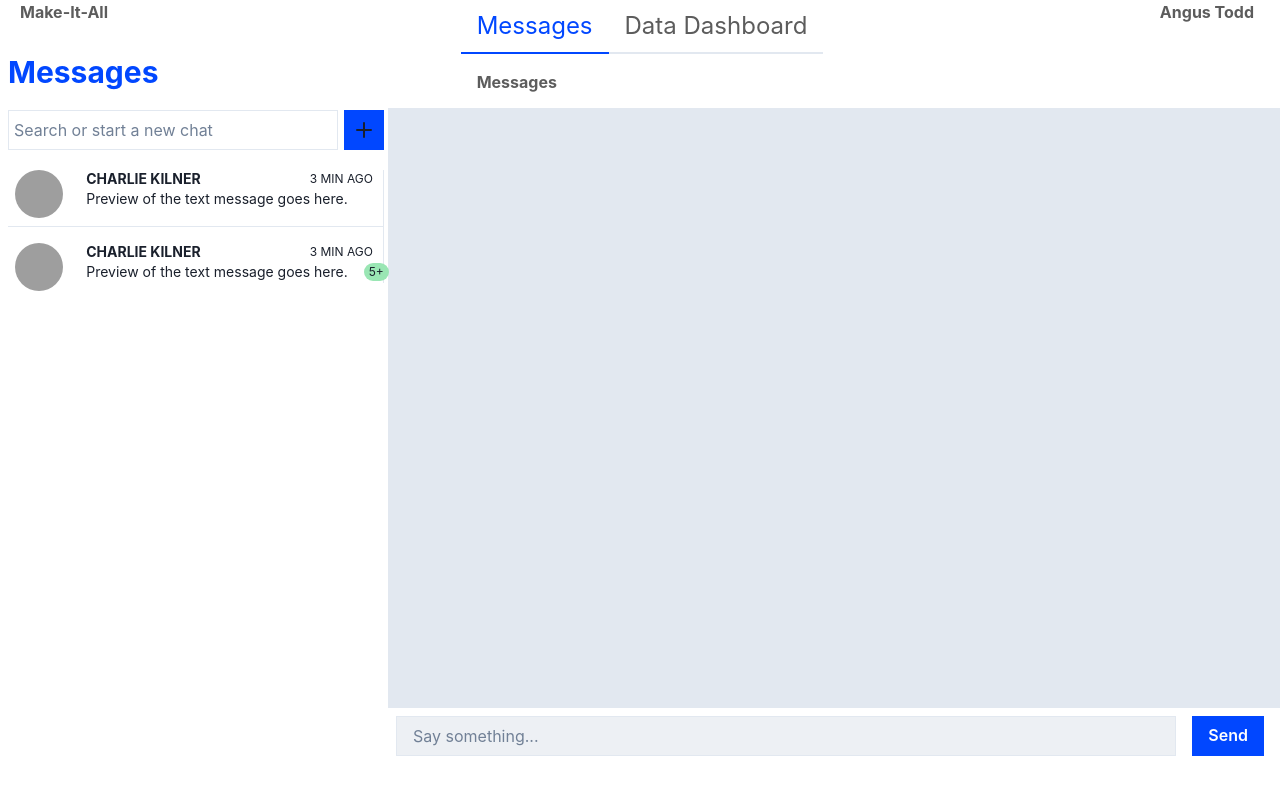
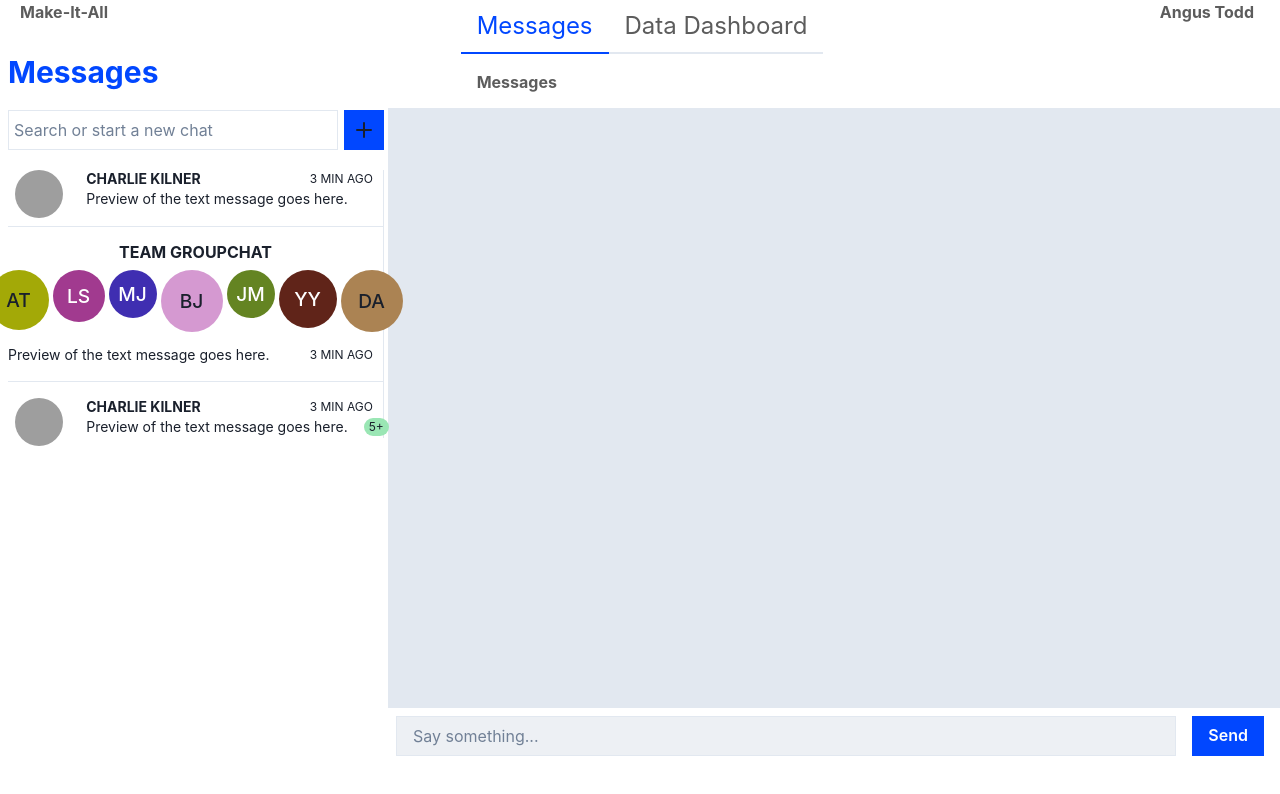
Before and after one commit to fallxns/Team-2, a React (Create React App) app in the folder client/: page / in a window 1280 px wide. Shown: the top 794 px of the page. Built offline with nearby package versions, Linux system fonts and the light colour scheme; grey boxes are pictures that could not be loaded.

Commit message:
groupchat ui

```diff
--- a/client/src/App.js
+++ b/client/src/App.js
@@ -159,6 +159,89 @@
                     <GridItem colSpan={4}></GridItem>
                   </Grid>
                 </Box>
+                <GridItem rowSpan={2} colSpan={1}>
+                  <Center>
+                    <Heading
+                      size="sm"
+                      textTransform="uppercase"
+                      alignItems="right"
+                      mb="8px"
+                    >
+                      team groupchat
+                    </Heading>
+
+                    {/* make a flex box so that it can display how many messages as well as members in the group. */}
+                  </Center>
+                  <Center>
+                    <WrapItem gap="4px">
+                      <Avatar
+                        name="Angus Todd"
+                        src=""
+                        mb="12px"
+                        height="60px"
+                        width="60px"
+                        skewX="10px"
+                      />
+                      <Avatar
+                        name="Luke Sweeney"
+                        src=""
+                        mb="12px"
+                        height="52px"
+                        width="52px"
+                      />
+                      <Avatar
+                        name="Michae Jordan"
+                        src=""
+                        mb="12px"
+                        height="48px"
+                        width="48px"
+                      />
+                      <Avatar
+                        name="Ben J"
+                        src=""
+                        mb="12px"
+                        height="62px"
+                        width="62px"
+                      />
+                      <Avatar
+                        name="J Man"
+                        src=""
+                        mb="12px"
+                        height="48px"
+                        width="48px"
+                      />
+                      <Avatar
+                        name="Yo Yo"
+                        src=""
+                        mb="12px"
+                        height="58px"
+                        width="58px"
+                      />
+                      <Avatar
+                        name="Dan Abrahmov"
+                        src=""
+                        mb="12px"
+                        height="62px"
+                        width="62px"
+                      />
+                    </WrapItem>
+                  </Center>
+                  <Flex minWidth="max-content" alignItems="center" gap="2">
+                    <Text pt="0" fontSize="sm" fontWeight="400">
+                      Preview of the text message goes here.
+                    </Text>
+                    <Spacer />
+                    <Text
+                      gap="2"
+                      fontSize="xs"
+                      textTransform="uppercase"
+                      fontWeight="400"
+                      pr="10px"
+                    >
+                      3 min ago
+                    </Text>
+                  </Flex>
+                </GridItem>
                 <Box>
                   <Grid
                     h="20px"
```
Also changed, not shown: client/src/comp/userChat.js (added, +51 -0 lines), client/src/logIn.js (added, +92 -0 lines).
